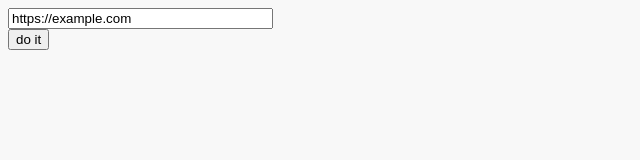
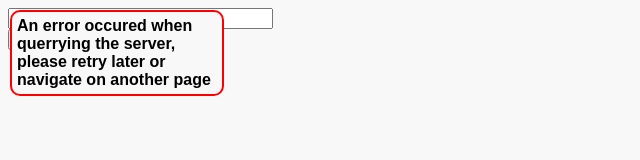
Before and after one commit to baumicon/tumblr-explorer, a plain HTML site: page public/index.html in a window 1280 px wide. Both pictures are taken after typing "https://example.com" into the empty fields and a click on the input "do it". Shown: the whole page, without its empty margins (0-640 px from the left). Drawn offline with Linux system fonts and the light colour scheme; no server answers; a web font is replaced by a local one.

Commit message:
error message

```diff
--- a/public/index.html
+++ b/public/index.html
@@ -27,5 +27,9 @@
     <div><img title="Click to hide"></div>
     <div><a href="#">Click to hide</a></div>
 </div>
+
+<div id="error">
+    An error occured when querrying the server, please retry later or navigate on another page
+</div>
 </body>
 </html>
--- a/public/tumblr-explorer.css
+++ b/public/tumblr-explorer.css
@@ -86,7 +86,7 @@ a:hover {
     top: 30px;
     width: 100%;
     text-align: center;
-    z-index: 10;
+    z-index: 3;
     display: none;
 }
 
@@ -97,3 +97,19 @@ a:hover {
     -moz-border-radius: 10px;
     border-radius: 10px;
 }
+
+#error {
+    border: 2px red solid;
+    background-color: #F8F8F8;
+    font-weight: bold;
+    padding: 5px;
+    -webkit-border-radius: 10px;
+    -moz-border-radius: 10px;
+    border-radius: 10px;
+    position: fixed;
+    top: 10px;
+    left: 10px;
+    z-index: 5;
+    width: 200px;
+    display: none;
+}
--- a/public/tumblr-explorer.js
+++ b/public/tumblr-explorer.js
@@ -7,6 +7,10 @@ $(function() {
         $("#explorer, #via").fadeTo(500, 0.1, function() {
             $("#fullScreen").fadeIn(500);
         });
+    });
+
+    $('#error').ajaxError(function() {
+        $(this).fadeIn().delay(5000).fadeOut();
     });
 });
 
@@ -32,7 +36,8 @@ function displayTumblr(tumblrUrl) {
 }
 
 function displayCurrentTumblr() {
-    $("#explorerTitle").html(currentTumblr.name + " <a href='" + currentTumblr.url + "' target='_blank'>→</a>").slideDown();;
+    $("#explorerTitle").html(currentTumblr.name + " <a href='" + currentTumblr.url + "' target='_blank'>→</a>").slideDown();
+    ;
     for (var i = 0; i < Math.min(25, currentTumblr.posts.length); i++) {
         var currentPost = currentTumblr.posts[i];
         currentPost.timestamp = new Date(currentPost.timestamp);
```
